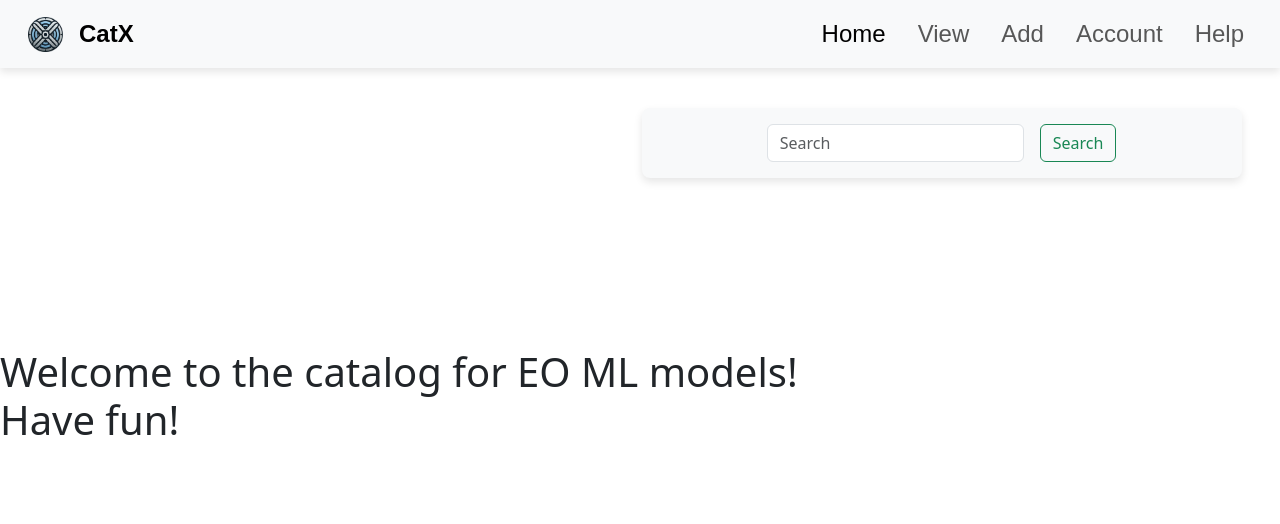
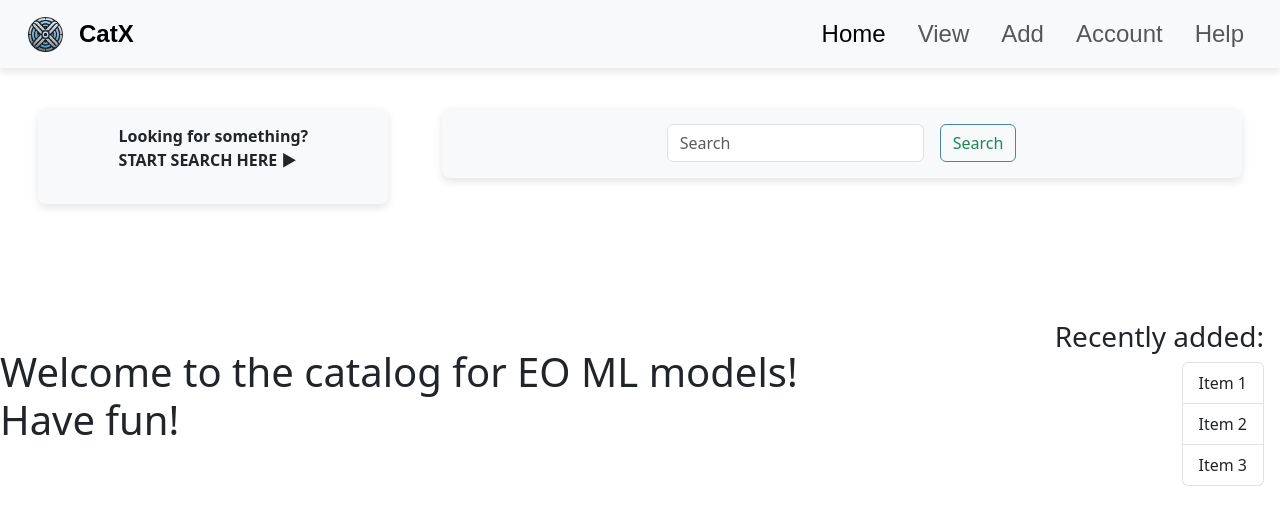
Before and after one commit to awiechma/CatX, a React (Vite) app in the folder react-app-catx/: page / in a window 1280 px wide. Shown: the top 524 px of the page. Built offline with nearby package versions, Linux system fonts and the light colour scheme.

Commit message:
added basic page alignment

```diff
--- /dev/null
+++ b/package.json
@@ -0,0 +1,5 @@
+{
+  "dependencies": {
+    "bootstrap": "^5.3.3"
+  }
+}
--- a/react-app-catx/index.html
+++ b/react-app-catx/index.html
@@ -1,13 +1,16 @@
 <!DOCTYPE html>
 <html lang="en">
+
 <head>
   <meta charset="UTF-8" />
-    <link rel="icon" type="image/svg+xml" href="/vite.svg" />
+  <link rel="icon" type="image/svg+xml" href="/CatX_Logo.png" />
   <meta name="viewport" content="width=device-width, initial-scale=1.0" />
   <title>CATX</title>
 </head>
+
 <body>
   <div id="root"></div>
   <script type="module" src="/src/main.jsx"></script>
 </body>
+
 </html>
--- a/react-app-catx/src/App.css
+++ b/react-app-catx/src/App.css
@@ -69,7 +69,7 @@
   }
 }
 
-/* Container für die Suchleiste */
+/* Container für die Suchleiste hier auch später Filter rein! */
 .SearchBar-container {
   display: flex;
   justify-content: center;
@@ -78,7 +78,7 @@
   box-shadow: 0px 4px 8px rgba(0, 0, 0, 0.1);
   border-radius: 8px;
   width: 100%;
-  max-width: 600px;
+  max-width: 800px;
   margin: auto;
   position: absolute;
   top: 13.5%;
@@ -87,12 +87,19 @@
 
 /* Suchfeld Styling */
 .form-control {
+  flex: 1;
   border: 2px solid #ced4da;
   border-radius: 4px;
   padding: 0.5rem 0.5rem;
   font-size: 1rem;
   transition: border-color 0.3s ease;
   width: 80%;
+}
+
+.searchbar-whitespace {
+  width: 100%;
+  max-width: 600px;
+
 }
 
 .form-control:focus {
@@ -102,7 +109,7 @@
 
 /* Button Styling */
 .btn-outline-success {
-  border-color: #4985aa;
+  border-color: #4985aa !important;
   color: #488f97;
   font-weight: bold;
   padding: 0.5rem 1rem;
@@ -111,7 +118,7 @@
 }
 
 .btn-outline-success:hover {
-  background-color: #536dc0;
+  background-color: #536dc0 !important;
   color: white;
 }
 
@@ -132,3 +139,56 @@
     width: 100%;
   }
 }
+
+/* .list-group-item {
+  align-items: right;
+}
+
+.list-group {
+  text-align: right;
+} */
+
+/* Container für die rechte Ausrichtung */
+.right-aligned-container {
+  position: absolute;
+  top: 40%;
+  /* Vertikale Positionierung je nach Bedarf anpassen */
+  right: 1rem;
+  /* Abstand vom rechten Rand */
+  display: flex;
+  flex-direction: column;
+  align-items: flex-end;
+}
+
+
+
+/* Stil für die Listenelemente */
+.right-aligned-container h3 {
+  margin-bottom: 0.5rem;
+  /* Optionaler Abstand zwischen h3 und Liste */
+}
+
+/* Anpassung für mobile Bildschirme */
+@media (max-width: 768px) {
+  .right-aligned-container {
+    align-items: flex-start;
+    /* Zurück zur linken Ausrichtung auf kleinen Bildschirmen */
+    margin-right: 0;
+  }
+}
+
+.start-search {
+  display: flex;
+  justify-content: center;
+  padding: 1rem;
+  background-color: #f8f9fa;
+  box-shadow: 0px 4px 8px rgba(0, 0, 0, 0.1);
+  border-radius: 8px;
+  width: 100%;
+  max-width: 350px;
+  margin: auto;
+  position: absolute;
+  top: 13.5%;
+  left: 3%;
+  font-weight: bold;
+}
--- a/react-app-catx/src/App.jsx
+++ b/react-app-catx/src/App.jsx
@@ -1,33 +1,32 @@
 import React from "react";
-import Button from "./components/Button"; // Importiere deine Button-Komponente
+import Button from "./components/Button";
 import Navbar from "./components/Navbar";
 import SearchBar from "./components/SearchBar";
 import './App.css';
-
-/*function App() {
-    return (
-        <div>
-            <h1>Willkommen zur App!</h1>
-            {/* Verwende den Button aus Button.jsx mit der color-Prop }
-            /*
-            <Button color="primary">Klicken</Button>
-            <Button color="danger">Warnung</Button>
-            <Button color="success">Erfolg</Button>
-        </div>
-    );
-} */
-
-
-
+import ListGroup from "./components/ListGroup";
 
 
 function App() {
     return (
         <div>
             <Navbar />
+            {<div className="start-search">
+                <p>Looking for something?
+                    <br></br>START SEARCH HERE ►
+                </p>
+            </div>}
+
             <SearchBar />
             <h1>Welcome to the catalog for EO ML models! <br></br>Have fun!</h1>
-      {/* Weitere Komponenten oder Inhalte können hier hinzugefügt werden */}
+            {
+                <div className="left-aligned-container">
+
+                </div>}
+            {<div className="right-aligned-container">
+                <h3>Recently added:</h3>
+                <ListGroup />
+            </div>
+            }
         </div>
 
     );
--- /dev/null
+++ b/react-app-catx/src/components/ListGroup.jsx
@@ -0,0 +1,13 @@
+import React from "react";
+
+const ListGroup = () => {
+    return (
+        <ul className="list-group">
+            <li className="list-group-item">Item 1</li>
+            <li className="list-group-item">Item 2</li>
+            <li className="list-group-item">Item 3</li>
+        </ul>
+    );
+};
+
+export default ListGroup;
--- a/react-app-catx/src/components/SearchBar.jsx
+++ b/react-app-catx/src/components/SearchBar.jsx
@@ -2,12 +2,12 @@ import React from "react";
 
 const SearchBar = () => {
     return (
-    <div className="SearchBar-container">
-        <form className="d-flex" role="search">
-            <input className="form-control me-2" type="search" placeholder="Search" aria-label="Search" />
-            <button className="btn btn-outline-success" type="submit">Search</button>
-          </form>
-    </div>
+        <div className="SearchBar-container">
+            <form className="d-flex" role="search">
+                <input className="searchbar-whitespace form-control me-2" type="search" placeholder="Search" aria-label="Search" />
+                <button className="btn btn-outline-success" type="submit">Search</button>
+            </form>
+        </div>
     );
 };
 
```
Also changed, not shown: 1 other file (tests, documents, lock files or other folders). Lines whose indentation alone changed are shown as unchanged.
